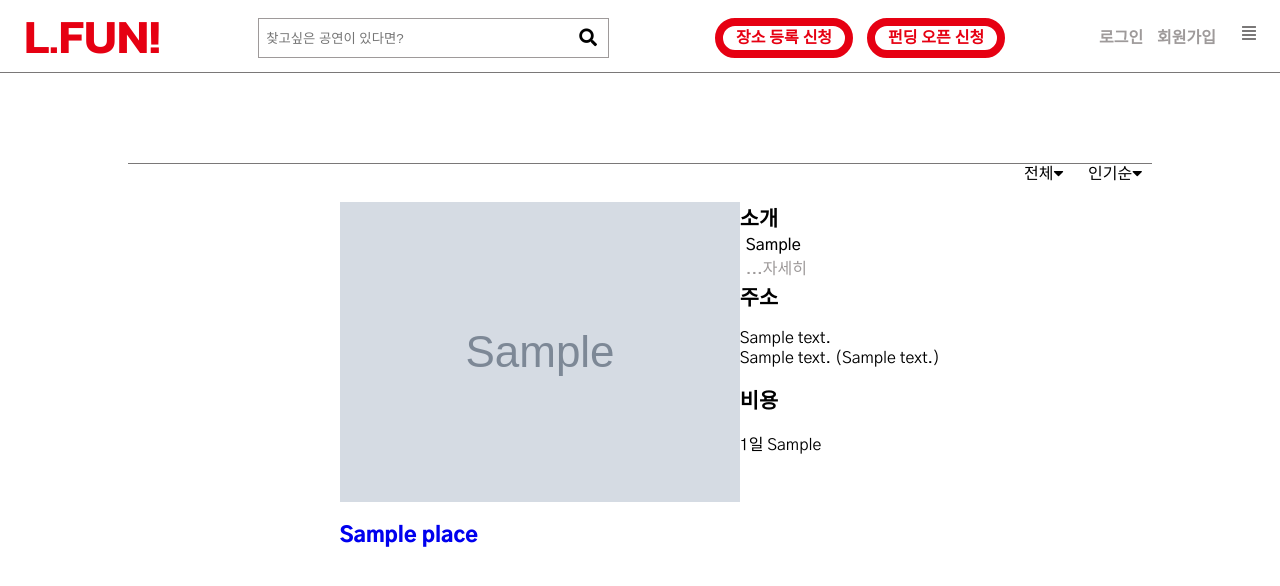
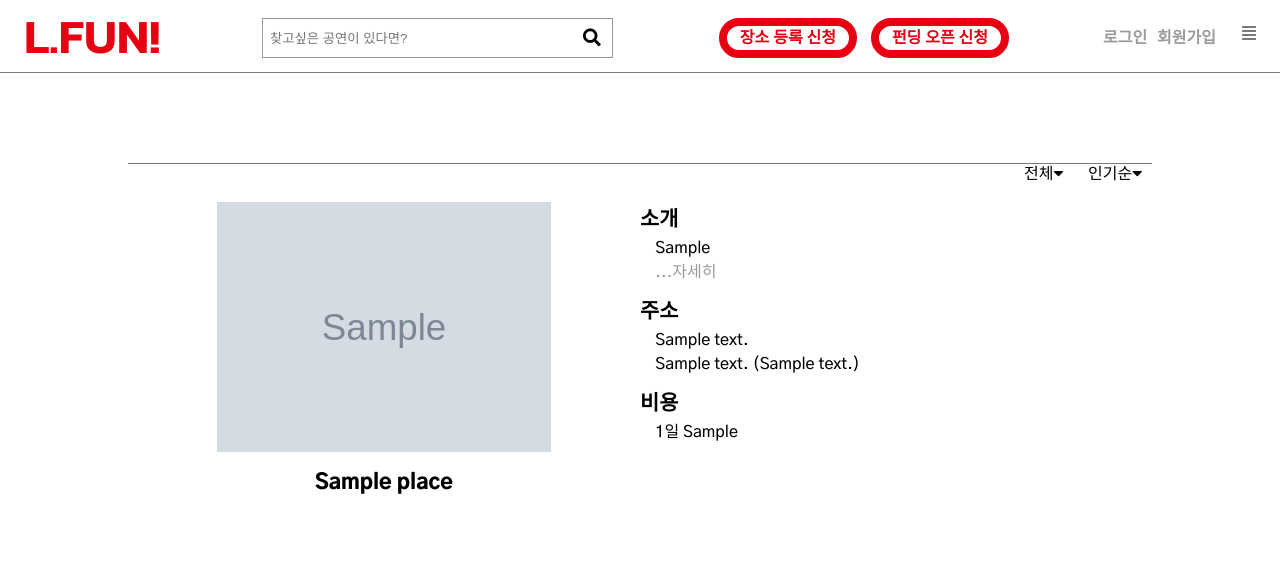
Before and after one commit to LIkelion-at-KOREATECH/L.Fun-, a Django app: page /main/nonmember/ in a window 1280 px wide. Shown: the top 586 px of the page. Run offline with Django 3.2, Linux system fonts and the light colour scheme; tables that the repository leaves empty hold one stand-in row (values such as "Sample post"); grey boxes marked "Sample" are stand-in pictures; some libraries are stand-ins or nearby versions.

Commit message:
pk 연결 완료

```diff
--- a/LFUN/LFUN/templates/base.html
+++ b/LFUN/LFUN/templates/base.html
@@ -33,6 +33,8 @@
             });
         });
     </script>
+
+
     <script>// 장소 신청 페이지에 사용 place.html
         function execDaumPostcode() {
             new daum.Postcode({
@@ -105,7 +107,9 @@
     <nav class="nav-container">
 
         <div class="nav-div1">
-            <a class="nav-title" href="">L.FUN!</a>
+            {% block logo %}
+            <a class="nav-title" href="{% url 'home2' %}">L.FUN!</a>
+            {% endblock %}
         </div>
 
         <div class="nav-div2">
@@ -113,7 +117,7 @@
                 <input id="" type="text" name="search" maxlength="20" placeholder="찾고싶은 공연이 있다면?">
                 <button type="submit"><i class="fas fa-search fa-lg"></i></button>
             </form>
-            <a class="nav-item apply" href="">장소 등록 신청</a>
+            <a class="nav-item apply" href="{% url 'place' %}">장소 등록 신청</a>
             <a class="nav-item apply apply2" href="">펀딩 오픈 신청</a>
             {% block content-home1 %}
             <a class="nav-item info" href="">내 정보</a>
@@ -128,7 +132,6 @@
         <i class="fas fa-align-justify" style="cursor:pointer"></i>
         <ul class="menu-list">
             <li><a class="menu-content" href="">참여한 펀딩</a></li>
-            <li><a class="menu-content" href="">장소 대여 신청</a></li>
             <li><a class="menu-content" href="">소개</a></li>
             <li><a class="menu-content" href="">이용약관</a></li>
             <li><a class="menu-content" href="">고객센터</a></li>
--- a/LFUN/main1/static/css/base.css
+++ b/LFUN/main1/static/css/base.css
@@ -125,10 +125,11 @@ button {
     background-color: white;
     border: 3px solid #9e9a9a;
     border-radius: 1rem;
-    height: 9rem;
+    height: 5rem;
     padding: 10px;
     text-align: center;
     color: black;
+    z-index: 1;
 }
 
 .menu-content:visited {
--- a/LFUN/main1/templates/home1.html
+++ b/LFUN/main1/templates/home1.html
@@ -8,10 +8,8 @@
 
 {% block title %} L.FUN! 홈 {% endblock %}
 {% block link %} {% static 'css/home2.css' %} {% endblock %}
-{% block content-home1 %}
-    <a class="nav-item info" href="">로그인</a>
-    <a class="nav-item info" href="">회원가입</a>
-{% endblock %}
+{% block logo %}<a class="nav-title" href="{% url 'home1' %}">L.FUN!</a>{% endblock %}
+{% block content-home1 %}<a class="nav-item info" href="">로그인</a><a class="nav-item info" href="">회원가입</a>{% endblock %}
 
     {% block content-home2 %}
     <!-- 정렬 -->
@@ -40,7 +38,6 @@
     <!-- <h3 id="none-result" style="text-align: center; margin-top:100px;">결과가 없습니다.</h3> -->
 
     <!-- 포스팅 글 -->
-    <!-- caution / postcode /  / dttm -->
 
     <!-- 장소 포스팅 -->
     {% if places %}
@@ -48,7 +45,7 @@
     <div class="fund-content">
 
         <div class="left-place">
-            <a class="left-link" href="{% url 'posting1' pk=place_place.id %}">
+            <a class="left-link" href="{% url 'posting1' place.id %}">
                 <img class="left-poster-place" src="{{ place.place_image.url }}" alt="{{ place.place_name }}">
                 <p class="left-title">{{ place.place_name }}</p>
             </a>
@@ -57,7 +54,7 @@
             <p class="right-title">소개</p>
             <!-- linebreaksbr는 줄바꿈 인식하는 필터 -->
             <p class="right-content"> {{ place.summary|linebreaksbr }}</p>
-            <a class="right-content right-link" href="{% url 'posting1' %}">...자세히</a>
+            <a class="right-content right-link" href="{% url 'posting1' place.id %}">...자세히</a>
             <p class="right-title">주소</p>
             <p class="right-content2">
                 {{ place.place_address }}<br>{{ place.place_detailAddress }}
@@ -74,54 +71,7 @@
     {% endif %}
 
 
-    <!-- 펀딩 포스팅( 추가 필요) -->
-    <!-- <div class="fund-content">
 
-        <a class="left" href="{% url 'posting1' %}">
-            <img class="left-poster" src="{{ place.place_image.url }}" alt="{{ place.place_name }}">
-            <p class="left-title">{{ place.place_name }}</p>
-        </a>
-
-
-        <div class="center">
-            <div>
-                <span class="center-type">연극</span>
-                <span class="center-chari">출연진</span>
-            </div>
-
-            <p class="center-genre">코미디, 로맨스</p>
-            <p class="center-age"> 만 13세 이상 관람가능</p>
-            <p class="center-time"> 러닝타임: 100분 </p>
-
-            <div class="center-box1">
-                <span class="center-pro1">펀딩 진행상황</span>
-                <span class="center-pro2">종료까지 5일</span>
-                <p class="center-pro3">성공까지 6% 남음</p>
-            </div>
-
-            <div class="center-box2">
-                <span class="center-pro3">모금액</span>
-                <span class="center-pro4">0,000,000원</span>
-            </div>
-
-            <div class="center-box3">
-                <span class="center-pro3">목표액</span>
-                <span class="center-pro5">0,000,000원</span>
-            </div>
-        </div>
-
-        <div class="right">
-            <p class="right-title">9년 연속 1위!
-                예약 별점 평균 9.6점의 명작 연극을 집에서 만나보세요!
-            </p>
-            <p class="right-intro">소개</p>
-            <p class="right-content">
-                서울 종로구 창신동, 보증금 500월세 30! 서울 시내가 다 보이는 옥탑방! 보증금 다 박고 서울 상경한 작가 지망생 정은과 월세 선불 내고 집 나온 건축학도 경민! 이중계약으로 엮인 두 청춘남녀의 버라이어티한 옥탑방 로맨스!
-            </p>
-            <a class="right-content right-link" href="{% url 'posting1' %}">...더 알아보기</a>
-        </div>
-
-    </div> -->
 
 
     <div style="margin-bottom:100px;"></div>
--- a/LFUN/main1/urls.py
+++ b/LFUN/main1/urls.py
@@ -6,11 +6,9 @@ from django.conf import settings
 urlpatterns = [
     # 비회원일 경우
     path('nonmember/', views.home1, name='home1'),
+    path('nonmember/posts/<int:pk>/', views.posting1, name='posting1'),
 
-    #
-    path('nonmember/posts/<int:place_place_id>', views.posting1, name='posting1'),
-    #path('nonmember/posts/', views.posting1, name='posting1'),
     # 회원일 경우
     path('member/', views.home2, name='home2'),
-    path('post/', views.posting2, name='posting2'),
+    path('posts/<int:pk>/', views.posting2, name='posting2'),
 ]+ static(settings.MEDIA_URL, document_root=settings.MEDIA_ROOT)
--- a/LFUN/main1/views.py
+++ b/LFUN/main1/views.py
@@ -10,11 +10,10 @@ def home2(request):
     places = Place.objects
     return render(request, 'home2.html', {'places':places})
 
-def posting1(request, place_place_id):
-    #places = Place.objects
-    place_detail = get_object_or_404(Place, pk=place_place_id)
-    return render(request, 'posting1.html', {'place_detail':place_detail})
+def posting1(request, pk):
+    places = get_object_or_404(Place, pk=pk)
+    return render(request, 'posting1.html', {'places':places})
 
-def posting2(request):
-    places = Place.objects
+def posting2(request, pk):
+    places = get_object_or_404(Place, pk=pk)
     return render(request, 'posting2.html', {'places':places})
--- a/LFUN/place/views.py
+++ b/LFUN/place/views.py
@@ -22,4 +22,4 @@ def place(request):
         place = Place(place_image=place_image, place_address=place_address, place_postcode=place_postcode, place_detailAddress=place_detailAddress, place_extraAddress=place_extraAddress, place_price=place_price, place_name= place_name, place_caution=place_caution,  place_introduce= place_introduce)
         place.save()
 
-        return render(request, 'home2.html')
+        return render(request, 'place.html')
--- a/LFUN/static/css/home2.css
+++ b/LFUN/static/css/home2.css
@@ -54,6 +54,7 @@
 .fund-content {
     display: flex;
     margin-top: 3%;
+    margin-bottom: 5%;
     justify-content: center;
 }
 
@@ -65,17 +66,37 @@
     width: 15%;
 }
 
-.left:visited {
+.left-place {
+    display: flex;
+    flex-direction: column;
+    align-items: center;
+    width: 40%;
+}
+
+.left:visited,
+.left-link:visited,
+.left:link,
+.left-link:link {
     color: #000000;
 }
 
+.left-link {
+    text-align: center;
+}
+
 .left-poster {
-    width: 80%;
+    width: 60%;
     height: auto;
+}
+
+.left-poster-place {
+    max-width: 400px;
+    max-height: 250px;
 }
 
 .left-title {
     margin-top: 4%;
+    margin-bottom: 0;
     font-size: 1.3rem;
     font-weight: 900;
     justify-content: center;
@@ -157,8 +178,16 @@
     color: #000000;
 }
 
+.right-place {
+    display: flex;
+    flex-direction: column;
+    width: 40%;
+    color: #000000;
+}
+
 .right-title {
     margin: 0;
+    margin-bottom: 3px;
     font-size: 1.3rem;
     font-weight: 900;
 }
@@ -169,7 +198,8 @@
     font-size: 1rem;
 }
 
-.right-content {
+.right-content,
+.right-content2 {
     margin: 0;
     font-weight: 500;
     margin-left: 3%;
@@ -177,7 +207,12 @@
     line-height: 150%;
 }
 
+.right-content2 {
+    margin-bottom: 10px;
+}
+
 .right-link {
     color: #9e9a9a;
     cursor: pointer;
+    margin-bottom: 10px;
 }
```
Also changed, not shown: LFUN/main1/templates/home2.html (+2 -52 lines), LFUN/main1/templates/posting1.html (+16 -15 lines), LFUN/place/templates/place.html (+6 -5 lines).
